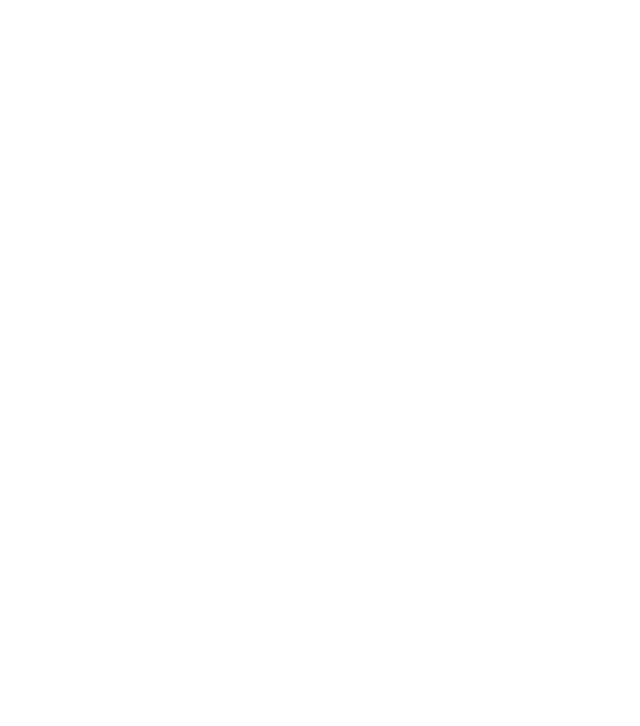
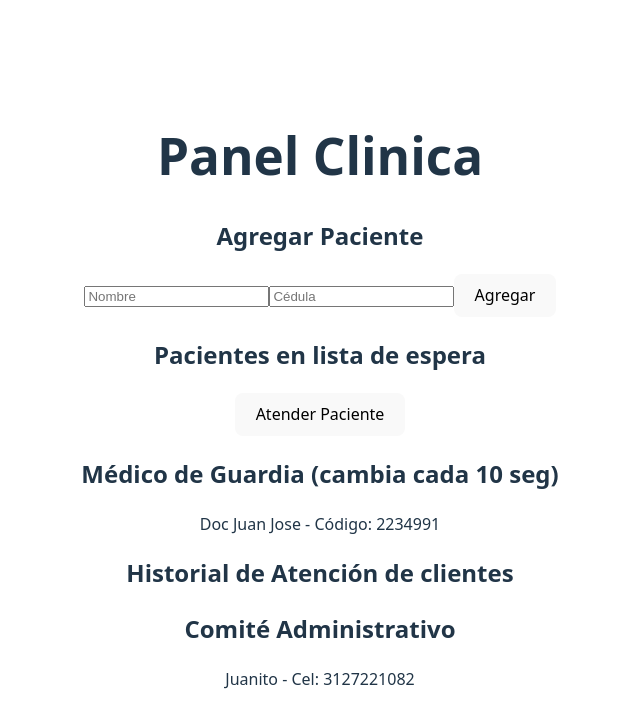
Before and after one commit to jj21y/HomeWorksEDyA2, a React (Vite) app in the folder Parcial_1/: page / in a window 1280 px wide. Shown: the top 726 px of the page, without its empty margins (320-960 px from the left). Built offline with nearby package versions, Linux system fonts and the light colour scheme.

Commit message:
final update

```diff
--- a/Parcial_1/src/App.tsx
+++ b/Parcial_1/src/App.tsx
@@ -128,7 +128,69 @@
     setComite(mem1);
   }, []);
 
+  const mostrarPatients = () => {
+    const List = [];
+    let actual = HeadPatient;
+    while (actual) {
+      List.push(
+        <li key={actual.cedula}>
+          {actual.nombre} - {actual.cedula}
+        </li>
+      );
+      actual = actual.next;
+    }
+    return List;
+  };
 
+  const showHistory = () => {
+    const List = [];
+    let actual = HeadHistory;
+    while (actual) {
+      List.push(
+        <li key={actual.cedula}>
+          {actual.nombre} - {actual.cedula}
+        </li>
+      );
+      actual = actual.next;
+    }
+    return List;
+  };
+
+  return (
+    <div style={{ padding: "20px" }}>
+      <h1>Panel Clinica </h1>
+
+      <h2>Agregar Paciente</h2>
+      <input
+        placeholder="Nombre"
+        value={NombrePatient}
+        onChange={(e) => setNombrePatient(e.target.value)}
+      />
+      <input
+        placeholder="Cédula"
+        value={CedulaPatient}
+        onChange={(e) => setCedulaPatient(e.target.value)}
+      />
+      <button onClick={addpatient}>Agregar</button>
+
+      <h2>Pacientes en lista de espera</h2>
+      <ul>{mostrarPatients()}</ul>
+      <button onClick={atenderPatient}>Atender Paciente</button>
+
+      <h2>Médico de Guardia (cambia cada 10 seg)</h2>
+      <p>
+        {DoctorActual?.nombre} - Código: {DoctorActual?.codigo}
+      </p>
+
+      <h2>Historial de Atención de clientes</h2>
+      <ul>{showHistory()}</ul>
+
+      <h2>Comité Administrativo</h2>
+      <p>
+        {Comite?.nombre} - Cel: {Comite?.numeroMiembro}
+      </p>
+    </div>
+  );
 }
 
 
```
